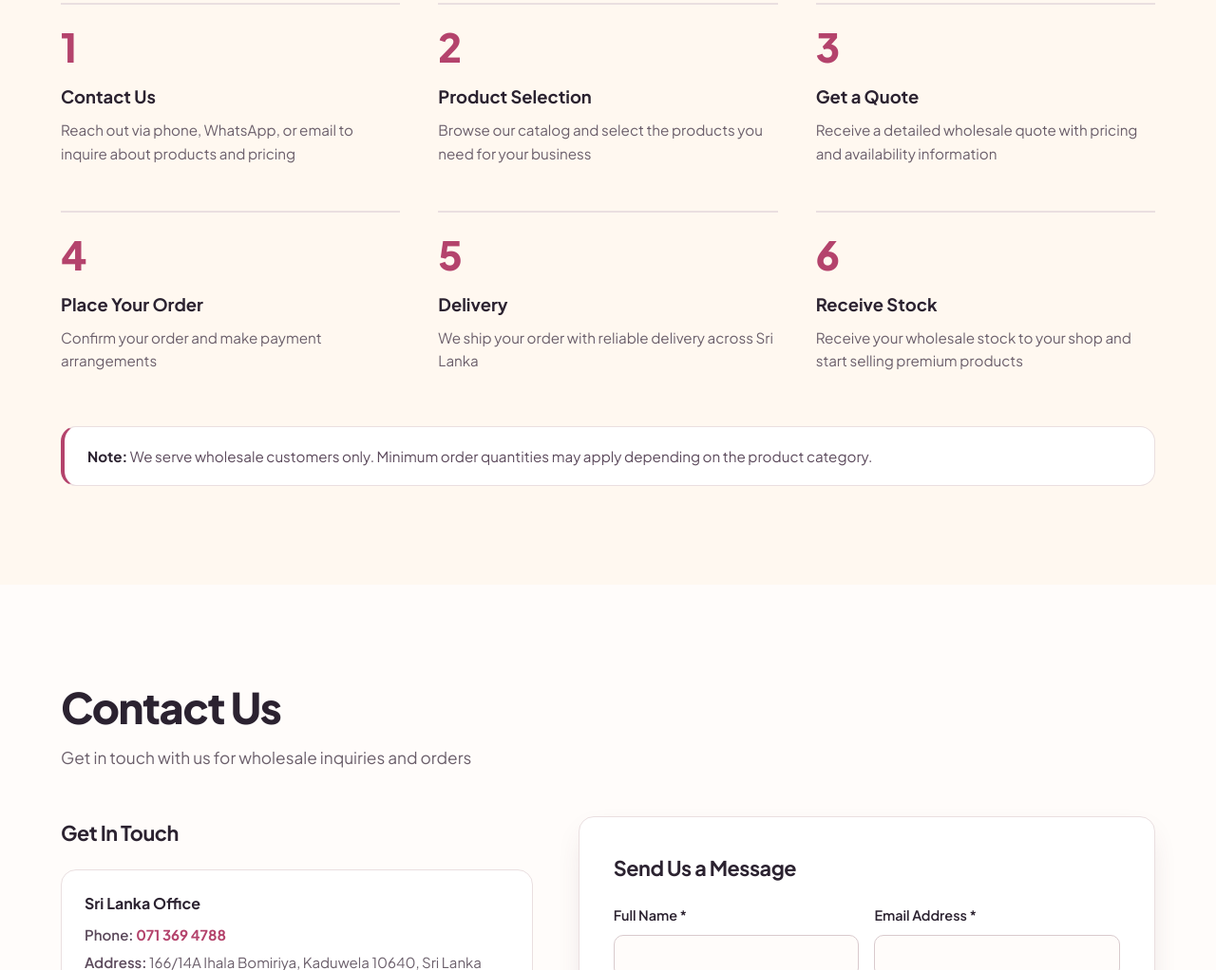
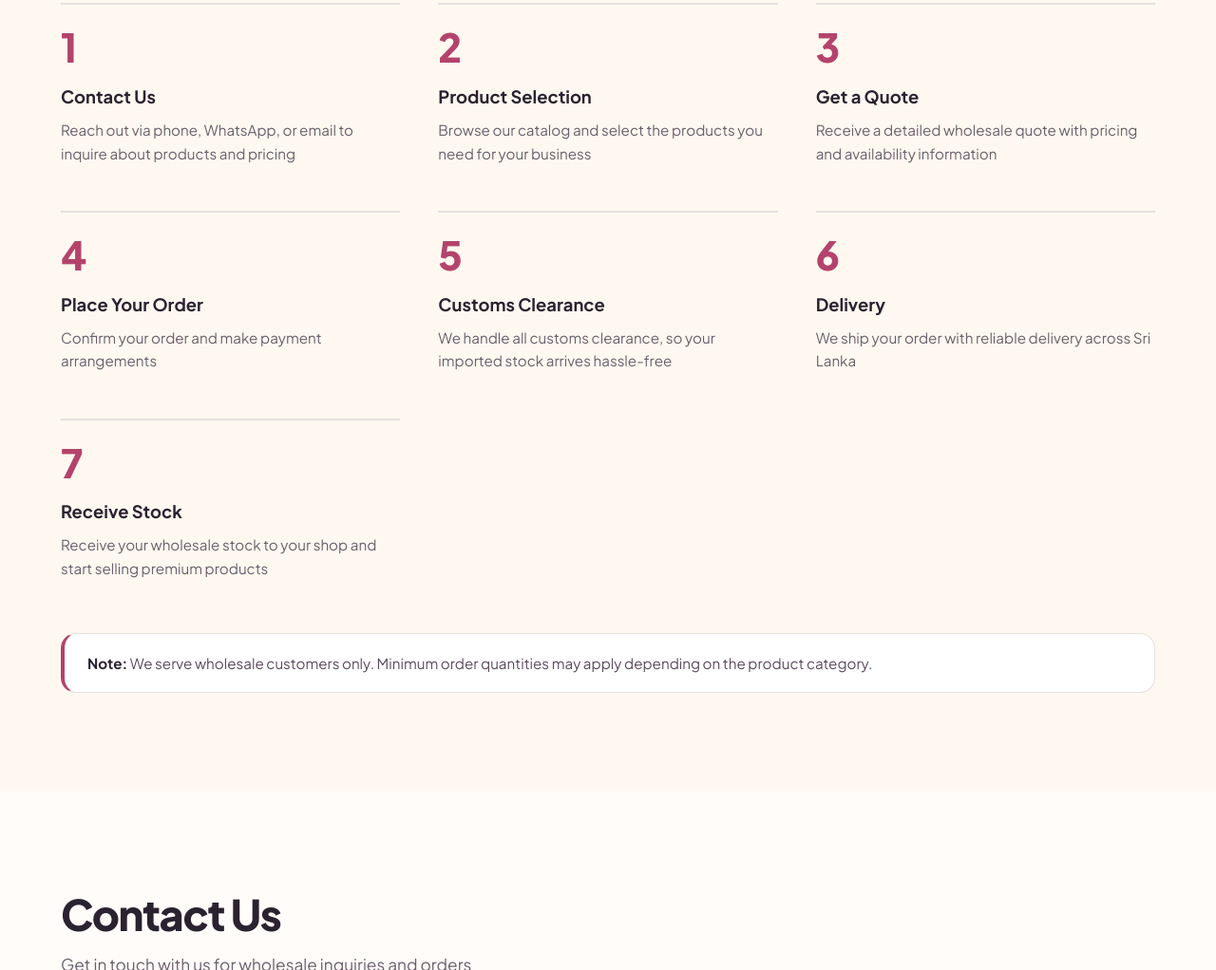
Before and after one commit to yasanthae/universebeautysupply.shop, a plain HTML site: page index.html in a window 1280 px wide. Shown: the part 4966-5988 px from the top of the page at 95% size. Drawn offline with Linux system fonts and the light colour scheme.

Commit message:
feat: add customs clearance step to order process

```diff
--- a/index.html
+++ b/index.html
@@ -314,12 +314,18 @@
 
                 <div class="step-card">
                     <div class="step-number">5</div>
+                    <h3>Customs Clearance</h3>
+                    <p>We handle all customs clearance, so your imported stock arrives hassle-free</p>
+                </div>
+
+                <div class="step-card">
+                    <div class="step-number">6</div>
                     <h3>Delivery</h3>
                     <p>We ship your order with reliable delivery across Sri Lanka</p>
                 </div>
 
                 <div class="step-card">
-                    <div class="step-number">6</div>
+                    <div class="step-number">7</div>
                     <h3>Receive Stock</h3>
                     <p>Receive your wholesale stock to your shop and start selling premium products</p>
                 </div>
```
